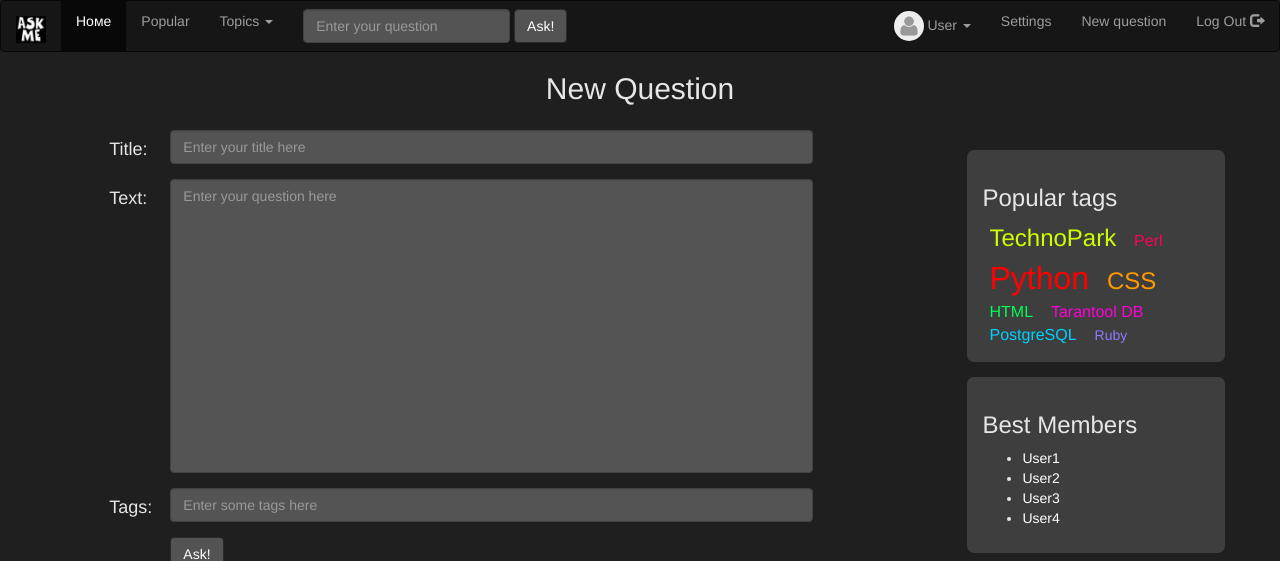
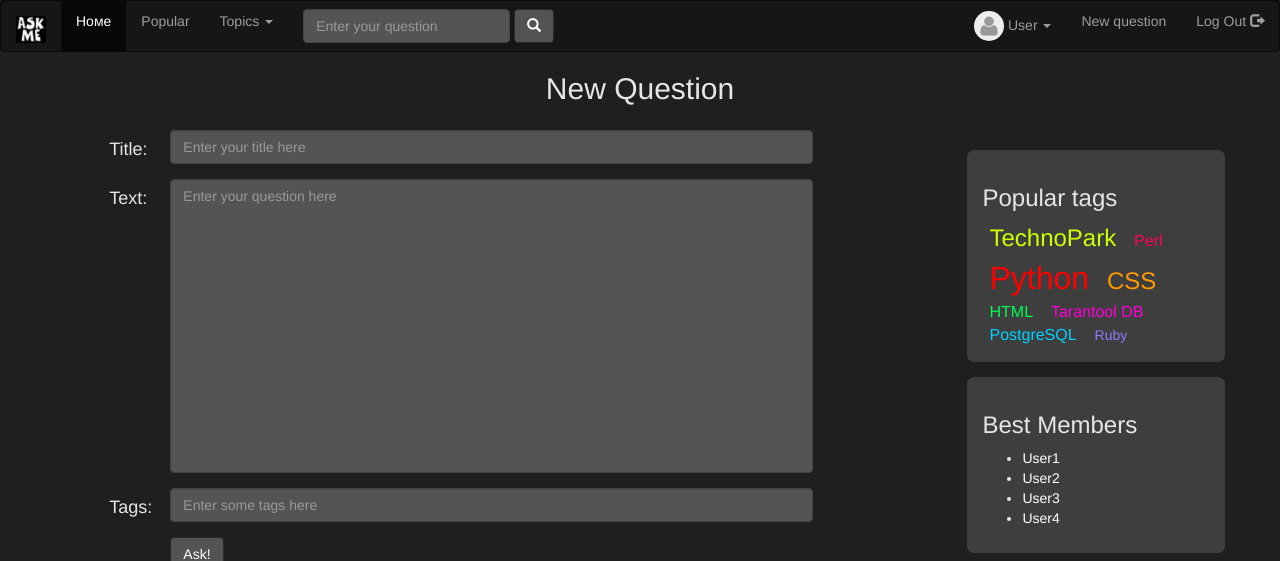
Before and after one commit to vNexx/Web, a Django app: page /ask/ in a window 1280 px wide. Shown: the top 561 px of the page. Run offline with Django 3.2, Linux system fonts and the light colour scheme; parts of the project's set-up code (start-up, migrations or seed data) failed here and were passed over.

Commit message:
glyphicon update

```diff
--- a/ask_me/templates/base.html
+++ b/ask_me/templates/base.html
@@ -60,7 +60,7 @@
         <div class="form-group">
           <input type="text" class="form-control" placeholder="Enter your question">
         </div>
-        <button type="submit" class="btn btn-dark">Ask!</button>
+        <button type="submit" class="btn btn-dark"><span class="glyphicon glyphicon-search"></span></button>
       </form>
     {% if user.user_is_logged %}
       {% block navbarUserLogged %}
@@ -73,11 +73,12 @@
           <ul class="dropdown-menu">
             <li><a href="/profile/RandomUser/">My questions</a></li>
             <li><a href="/developing/">My achievements</a></li>
+            <hr>
+            <li><a href="/developing/">Settings <span class="glyphicon glyphicon-cog"></span></a></li>
           </ul>
         </li>
-        <li><a href="/developing/">Settings</a></li>
         <li><a href="/ask/">New question</a></li>
-        <li><a href="/login/">Log Out <span class="glyphicon glyphicon glyphicon-log-out"></span></a></li>
+        <li><a href="/login/">Log Out <span class="glyphicon glyphicon-log-out"></span></a></li>
       </ul>
       {% endblock %}
     {% else %}
@@ -85,7 +86,7 @@
       <ul class="nav navbar-nav navbar-right">
 
         <li><a href="/signup/">Register</a></li>
-        <li><a href="/login/">Log in</a></li>
+        <li><a href="/login/">Log in <span class="glyphicon glyphicon-log-in"></a></li>
       </ul>
       {% endblock %}
     {% endif %}
```
